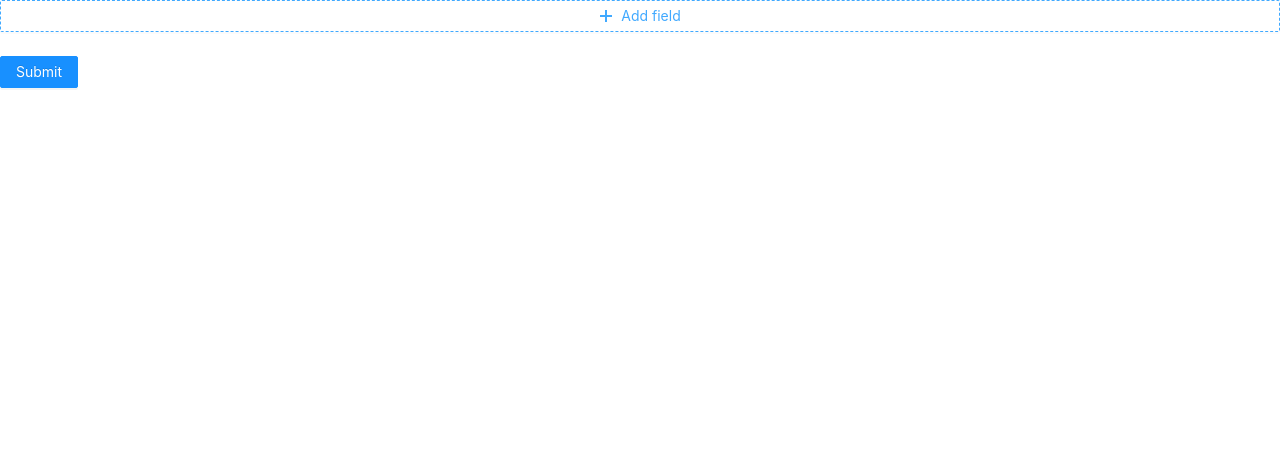
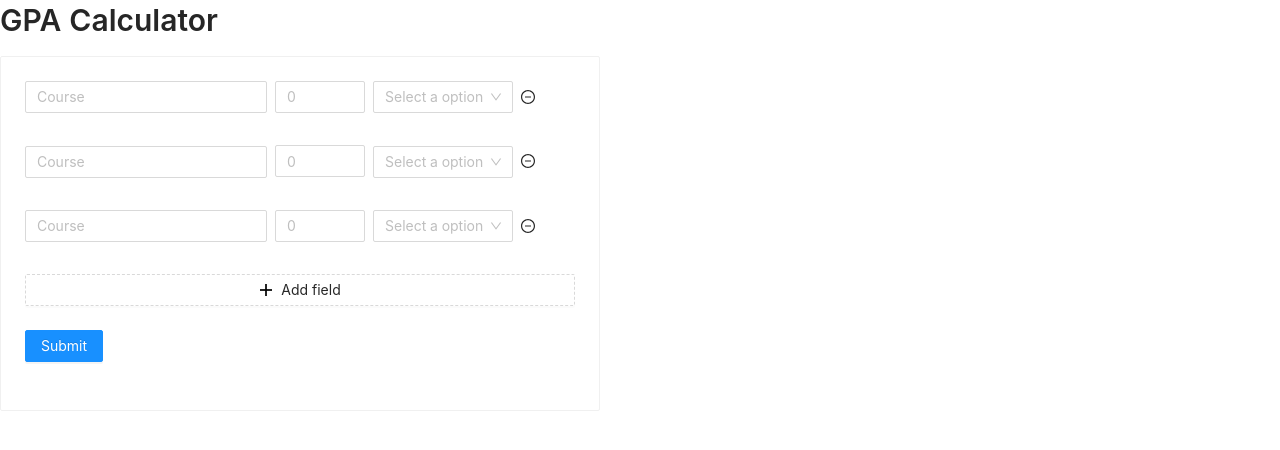
Before and after one commit to Okamon0427/gpa-calculator, a React (Create React App) app: page / in a window 1280 px wide. Shown: the top 450 px of the page. Built offline with nearby package versions, Linux system fonts and the light colour scheme.

Commit message:
Develop form

```diff
--- a/src/App.tsx
+++ b/src/App.tsx
@@ -1,10 +1,18 @@
 import React from 'react';
+import { Typography } from 'antd';
 import TermTable from './components/TermTable';
 import 'antd/dist/antd.css'
 
+const { Title } = Typography;
+
 const App: React.FC = () => {
   return (
-    <TermTable />
+    <>
+      <Title level={2}>
+        GPA Calculator
+      </Title>
+      <TermTable />
+    </>
   );
 }
 
--- a/src/components/TermTable.tsx
+++ b/src/components/TermTable.tsx
@@ -1,4 +1,4 @@
-import { Form, Input, InputNumber, Button, Select, Space } from 'antd';
+import { Card, Form, Input, InputNumber, Button, Select, Space, Typography } from 'antd';
 import { MinusCircleOutlined, PlusOutlined } from '@ant-design/icons';
 
 const { Option } = Select;
@@ -9,12 +9,13 @@ const TermTable: React.FC = () => {
   };
 
   return (
+    <Card style={{ width: 600 }}>
       <Form
         name="dynamic_form_nest_item"
         onFinish={onFinish}
         autoComplete="off"
       >
-      <Form.List name="course_gpa">
+        <Form.List name="course_gpa" initialValue={["", "", ""]}>
           {(fields, { add, remove }) => (
             <>
               {fields.map(field => (
@@ -76,6 +77,7 @@ const TermTable: React.FC = () => {
           </Button>
         </Form.Item>
       </Form>
+    </Card>
   );
 };
 
```
Lines whose indentation alone changed are shown as unchanged.
